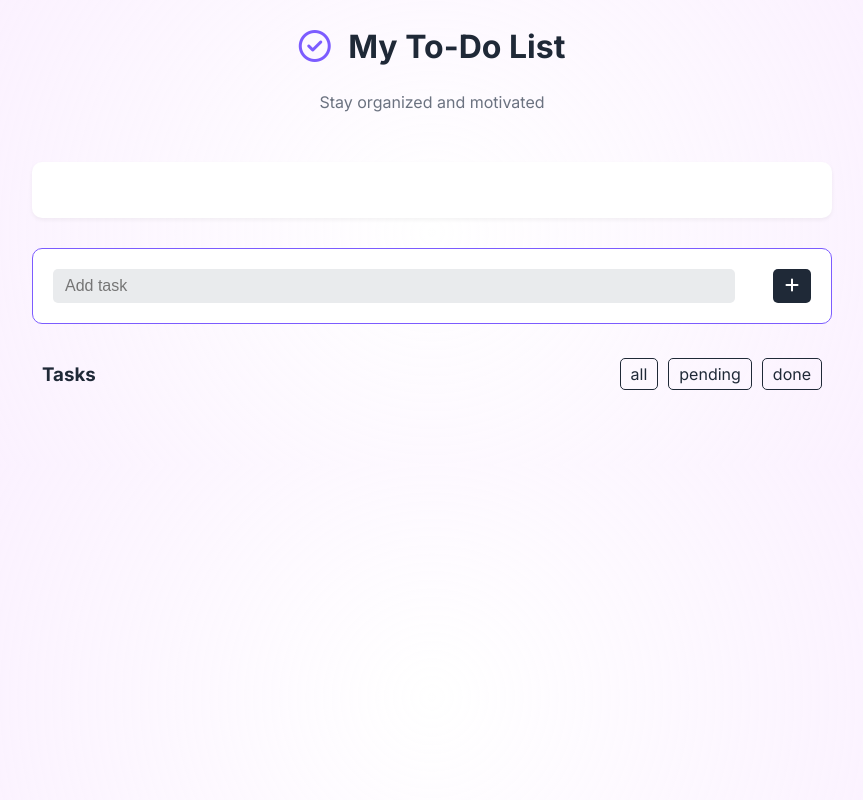
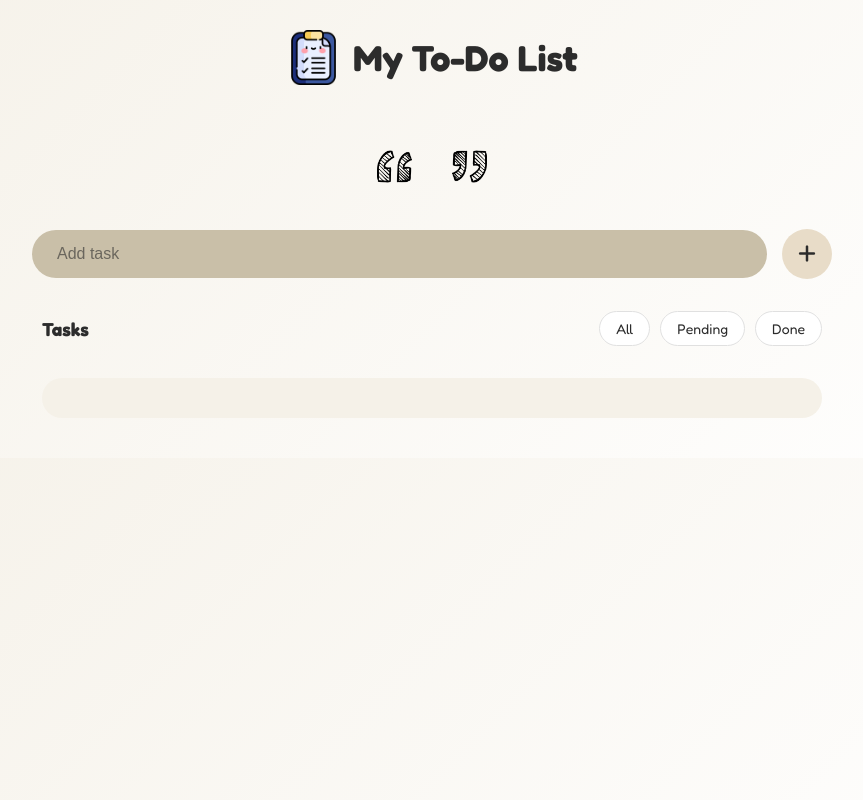
Before and after one commit to AyaKhellou/to-do-list-app-, a website: page index.html in a window 1280 px wide. Shown: the whole page, without its empty margins (208-1071 px from the left). Drawn offline with Linux system fonts and the light colour scheme; some packages are replaced by stand-ins of ours; a script that the page names is missing.

Commit message:
changing the design

```diff
--- a/index.html
+++ b/index.html
@@ -11,7 +11,7 @@
         <!-- google fonts -->
         <link rel="preconnect" href="https://fonts.googleapis.com">
         <link rel="preconnect" href="https://fonts.gstatic.com" crossorigin>
-        <link href="https://fonts.googleapis.com/css2?family=Inter:ital,opsz,wght@0,14..32,100..900;1,14..32,100..900&display=swap" rel="stylesheet">
+        <link href="https://fonts.googleapis.com/css2?family=Fredoka:wght@300..700&family=Indie+Flower&display=swap" rel="stylesheet">
         <!-- sweetalert -->
         <script src="https://cdn.jsdelivr.net/npm/sweetalert2@11"></script>
 </head>
@@ -19,13 +19,14 @@
     <div class="container">
         <div class="title">
             <h2>
-                <i class="fa-regular fa-circle-check"></i>
+                <img src="./assets/liste-de-choses-a-faire.png" >
                 My To-Do List
             </h2>
-            <p>Stay organized and motivated</p>
         </div>
         <div class="quote">
+            <img src="./assets/left-quote-sketch.png" alt="">
             <p></p>
+            <img src="./assets/right-quote-sketch.png" alt="">
         </div>
         <div class="toDo">
             <form class="addTask">
--- a/main.css
+++ b/main.css
@@ -3,16 +3,19 @@
 }
 
 :root{
-    --hoverColor: #6A4AE3;
-    --accentColor: #7C5CFF;
+    --hoverColor: #8B9B7E;
+    --accentColor: #8B9B7E;
     --cardsMainColor: #ffffff;
-    --mainTextColor: #1F2937;
-    --secondaryTextColor: #6B7280;
-    --background-image: radial-gradient(circle at center, #ffffff, #f7e4ffb1);
+    --mainTextColor: #2C2C2C;
+    --secondaryTextColor: #666666;
+    --beigeBg: #F5F1E8;
+    --sageGreen: #8B9B7E;
+    --buttonBg: #E8DCC8;
+    --background-image: linear-gradient(135deg, #f5f1e8 0%, #ffffff 100%);
 }
 body{
     background-image: var(--background-image);
-    font-family: "Inter", sans-serif;
+    font-family: "Fredoka", sans-serif;
 }
 .container{
     margin: 20px auto;
@@ -25,32 +28,38 @@ body{
 }
 .container .title h2{
     font-weight: 700;
-    font-size: 32px;
+    font-size: 36px;
     color: var(--mainTextColor);
+    display: flex;
+    align-items: center;
+    justify-content: center;
+    gap: 12px;
 }
-.container .title h2 i{
-    color: var(--accentColor);
-    margin-right: 10px;
+.container .title h2 img{
+    width: 55px;
 }
 .container .title p{
-    color: var(--secondaryTextColor);
-    font-size: 16px;
-    margin-top: 5px;
+    display: none;
 }
 /* QUOTE GENERATOR STYLES */
 .container .quote{
     display: flex;
     align-items: center;
     justify-content: center;
-    background-color: var(--cardsMainColor);
     border-radius: 10px;
     margin-top: 50px;
     padding: 12px 20px;
     color: var(--mainTextColor);
-    box-shadow: 0 2px 4px rgba(0, 0, 0, 0.05);
+}
+.container .quote img{
+    width: 35px;
 }
 .container .quote p{
-    font-size: 16px;
+    font-family: "Indie Flower", cursive;
+    font-size: 20px;
+    font-weight: bold;
+    margin-inline: 20px;
+    color: var(--mainTextColor);
 }
 /* TO DO LIST STYLES */
 .container .toDo{
@@ -62,37 +71,48 @@ body{
 }
 /* form styles */
 .container .toDo .addTask{
-    background-color: var(--cardsMainColor);
+    background-color: transparent;
     width: 100%;
     display: flex;
     align-items: center;
     justify-content: space-between;
-    padding: 20px;
-    border-radius: 10px;
-    border: 1px solid var(--accentColor);
+    padding: 0;
+    border-radius: 30px;
+    border: none;
+    gap: 15px;
 }
 .container .toDo .addTask input{
-    background-color:#e9ebed;
+    background-color: #C9BFA8;
     border: none;
     outline: none;
     font-size: 16px;
     color: var(--mainTextColor);
     width: 90%;
-    margin-right: 10px;
-    padding: 8px 12px;
-    border-radius: 5px;
+    margin-right: 0;
+    padding: 15px 25px;
+    border-radius: 30px;
+    flex: 1;
+}
+.container .toDo .addTask input::placeholder{
+    color: rgba(44, 44, 44, 0.6);
 }
 .container .toDo .addTask button{
-    background-color: var(--mainTextColor);
+    background-color: var(--buttonBg);
     border: none;
-    border-radius: 5px;
-    padding: 8px 12px;
-    font-size: 16px;
-    color: var(--cardsMainColor);
+    border-radius: 50%;
+    padding: 12px 15px;
+    font-size: 20px;
+    color: var(--mainTextColor);
     cursor: pointer;
+    width: 50px;
+    height: 50px;
+    display: flex;
+    align-items: center;
+    justify-content: center;
+    flex-shrink: 0;
 }
 .container .toDo .addTask button:hover{
-    background-color: #373737;
+    background-color: #D4C7B5;
 }
 /* tasks styles */
 .container .toDo .tasks-container{
@@ -113,29 +133,37 @@ body{
     gap: 10px;
 }
 .container .tasks-container .section-header .filters .filter{
-    background-color: transparent;
+    background-color: var(--cardsMainColor);
     color: var(--mainTextColor);
-    border: 1px solid var(--mainTextColor);
-    border-radius: 5px;
-    padding: 5px 10px;
+    border: 1px solid #E0E0E0;
+    border-radius: 20px;
+    padding: 8px 16px;
     cursor: pointer;
     transition: all 0.3s linear;
+    font-size: 14px;
+    text-transform: capitalize;
 }
-.container .tasks-container .section-header .filters .filter:hover,
+.container .tasks-container .section-header .filters .filter:hover{
+    border-color: var(--sageGreen);
+}
 .container .tasks-container .section-header .filters .filter.clicked{
-    background-color: var(--accentColor);
-    border-color: transparent;
+    background-color: var(--sageGreen);
+    border-color: var(--sageGreen);
     color: var(--cardsMainColor);
 }
 /* tasks list syles */
 .container .tasks-container .tasks{
     margin-top: 20px;
+    background-color: var(--beigeBg);
+    border-radius: 20px;
+    padding: 20px;
 }
 .container .tasks-container .tasks.empty{
     margin-top: 20px;
-    background-color: var(--cardsMainColor);
-    border-radius: 10px;
-    border: 1px dashed var(--accentColor);
+    background-color: var(--beigeBg);
+    border-radius: 20px;
+    border: 1px dashed #D4C7B5;
+    padding: 20px;
 }
 .container .tasks-container .tasks.empty::before{
     content: "No tasks yet. Add one to get started!";
@@ -150,16 +178,17 @@ body{
     display: flex;
     align-items: center;
     margin: 10px 0;
-    padding: 20px;
+    padding: 15px 20px;
     cursor: pointer;
-    border-radius: 10px;
+    border-radius: 15px;
     background-color: var(--cardsMainColor);
     transition: all 0.1s linear;
     border: 1px solid transparent;
-    box-shadow: 0 2px 4px rgba(0, 0, 0, 0.05);
+    box-shadow: 0 1px 3px rgba(0, 0, 0, 0.08);
 }
 .container .tasks-container .tasks .task:hover{
-    border: 1px solid var(--accentColor);
+    border: 1px solid #D4C7B5;
+    background-color: #FAFAF8;
 }
 .container .tasks-container .tasks .task i{
     font-size: 16px;
@@ -174,26 +203,28 @@ body{
     color: #f94449;
 }
 .container .tasks-container .tasks .task .check-icon{
-    width: 25px;
-    height: 25px;
-    border: 2px solid var(--mainTextColor);
+    width: 22px;
+    height: 22px;
+    border: 2.5px solid #C9BFA8;
     border-radius: 50%;
     display: flex;
     align-items: center;
     justify-content: center;
+    flex-shrink: 0;
 }
 
 /* style when task is done */
 .container .tasks-container .tasks .task.done{
     position: relative;
-    opacity: 50%;
+    opacity: 0.6;
     transition: all 0.3s linear;
 }
 .container .tasks-container .tasks .task.done .task-name{
     text-decoration: line-through;
+    color: var(--secondaryTextColor);
 }
 .container .tasks-container .tasks .task.done .check-icon{
-    background-color: var(--accentColor);
+    background-color: var(--sageGreen);
     border: none;
 }
 .container .tasks-container .tasks .task.done .check-icon::after{
--- a/src/main.ts
+++ b/src/main.ts
@@ -133,10 +133,9 @@ function quotesGen() {
     .then((myData:Quote[])=>{
         const randomNum = Math.floor(Math.random() * myData.length);
         const quote = myData[randomNum].text;
-        if(quoteCont) quoteCont.textContent = `"${quote}"`;
+        if(quoteCont) quoteCont.textContent = quote;
     })
 }
-// generateQuoteButton.addEventListener("click",()=>quoteCont())
 
 
 window.addEventListener("load",()=>{
```
Also changed, not shown: assets/left-quote-sketch.png (added), assets/liste-de-choses-a-faire.png (added), assets/right-quote-sketch.png (added).
